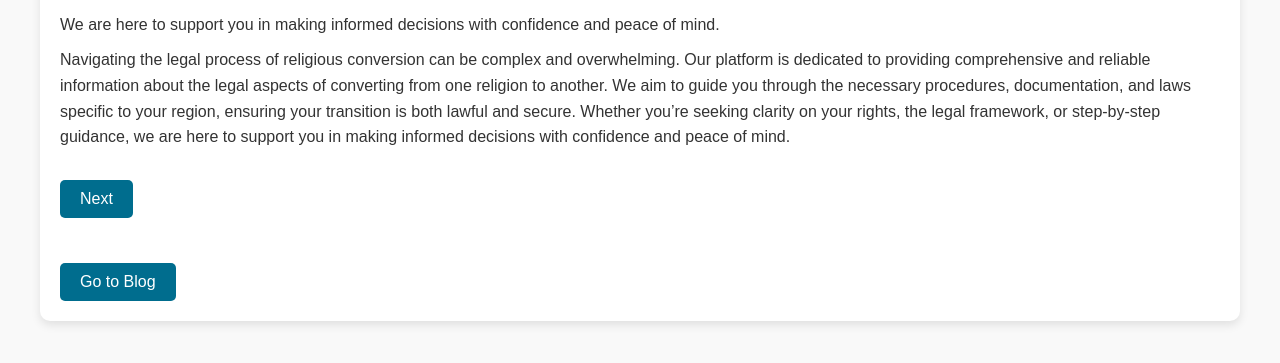
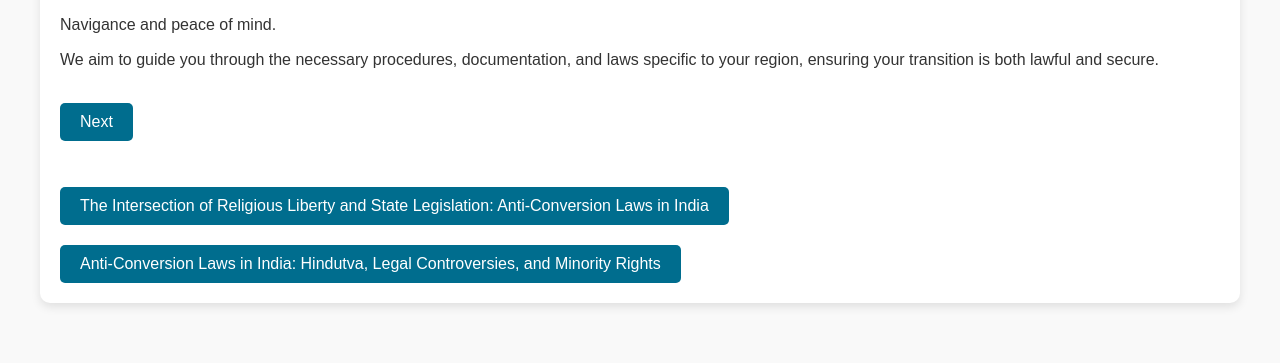
Before and after one commit to FreedomOfFaithIndia/FreedomOfFaithIndia, a plain HTML site: page index.html in a window 1280 px wide. Shown: the part 233-596 px from the top of the page. Drawn offline with Linux system fonts and the light colour scheme; a script that the page names is missing.

Commit message:
Update index.html

```diff
--- a/index.html
+++ b/index.html
@@ -14,14 +14,17 @@
         <section id="introduction">
             <h2>Introduction</h2>
             <p>
-                We are here to support you in making informed decisions with confidence and peace of mind.
+                Navigance and peace of mind.
             </p>
             <p>
-                Navigating the legal process of religious conversion can be complex and overwhelming. Our platform is dedicated to providing comprehensive and reliable information about the legal aspects of converting from one religion to another. We aim to guide you through the necessary procedures, documentation, and laws specific to your region, ensuring your transition is both lawful and secure. Whether you’re seeking clarity on your rights, the legal framework, or step-by-step guidance, we are here to support you in making informed decisions with confidence and peace of mind.
+                We aim to guide you through the necessary procedures, documentation, and laws specific to your region, ensuring your transition is both lawful and secure.
             </p>
-            <button id="next-btn" onclick="window.location.href='second.html'">Next</button>
+            <button id="next-btn">Next</button>
             <br><br>
-            <button id="blog-btn" onclick="window.location.href='blog.html'">Go to Blog</button>
+            <button id="blog-btn" onclick="window.location.href='blog.html'">The Intersection of Religious Liberty and State Legislation: Anti-Conversion Laws in India</button>
+            <button id="blog2-btn" onclick="window.location.href='blog2.html';">
+                Anti-Conversion Laws in India: Hindutva, Legal Controversies, and Minority Rights
+            </button>
         </section>
     </main>
     <script src="script.js"></script>
```
